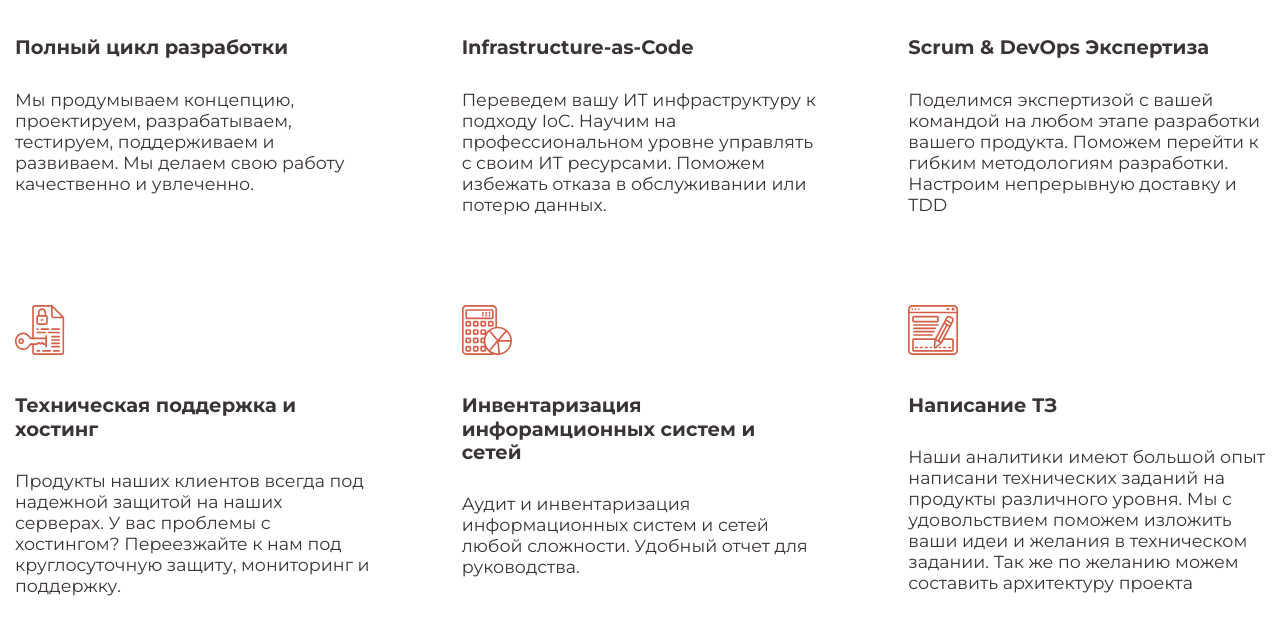
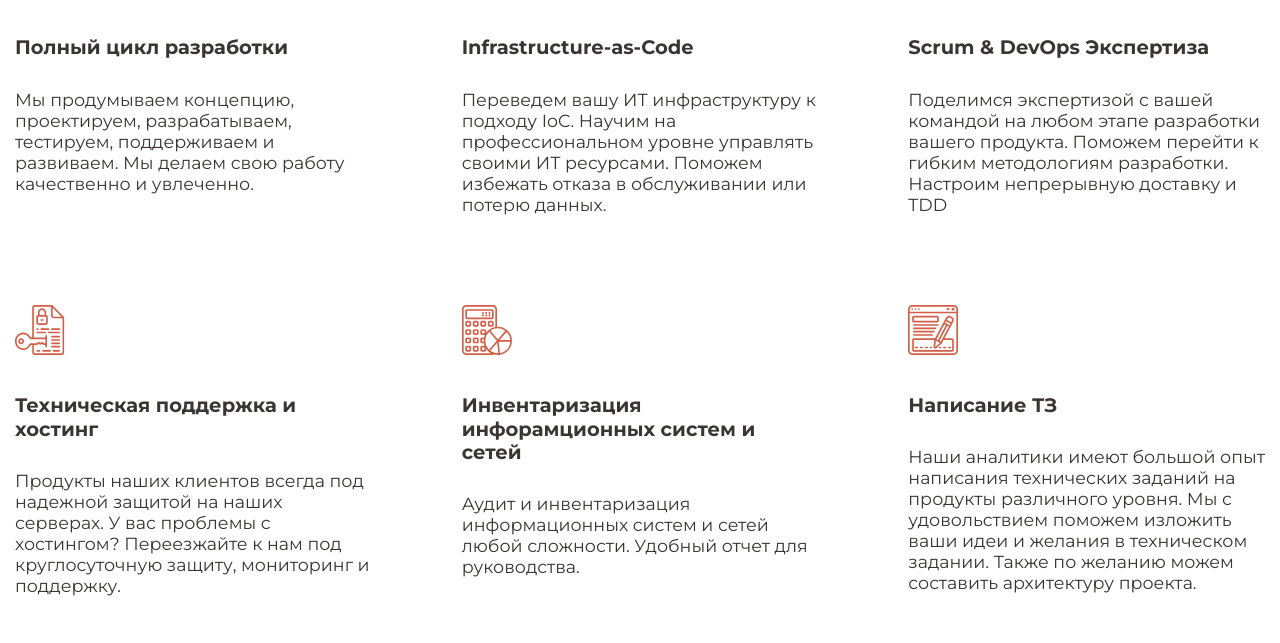
Before and after one commit to corehook/corehook.github.io, a plain HTML site: page index.html in a window 1280 px wide. Shown: the part 2262-2905 px from the top of the page. Drawn offline with Linux system fonts and the light colour scheme.

Commit message:
Add files via upload

```diff
--- a/index.html
+++ b/index.html
@@ -198,7 +198,7 @@
 					</div>
 					<h3 class="services__subtitle">Infrastructure-as-Code</h3>
 					<p class="services__text">Переведем вашу ИТ инфраструктуру к подходу IoC. Научим на профессиональном
-						уровне управлять с своим ИТ ресурсами. Поможем избежать отказа в обслуживании или потерю данных.</p>
+						уровне управлять своими ИТ ресурсами. Поможем избежать отказа в обслуживании или потерю данных.</p>
 				</div>
 				<div class="services__card">
 					<div class="services__pic">
@@ -230,10 +230,10 @@
 						<img src="img/icons/services/task.svg" alt="Написание ТЗ" class="services__img">
 					</div>
 					<h3 class="services__subtitle">Написание ТЗ</h3>
-					<p class="services__text">Наши аналитики имеют большой опыт написани технических заданий на продукты
-						различного уровня. Мы с удовольствием поможем изложить ваши идеи и желания в техническом задании. Так
-						же
-						по желанию можем составить архитектуру проекта</p>
+					<p class="services__text">Наши аналитики имеют большой опыт написания технических заданий на продукты
+						различного уровня. Мы с удовольствием поможем изложить ваши идеи и желания в техническом задании.
+						Также
+						по желанию можем составить архитектуру проекта.</p>
 				</div>
 			</div>
 		</div>
```
